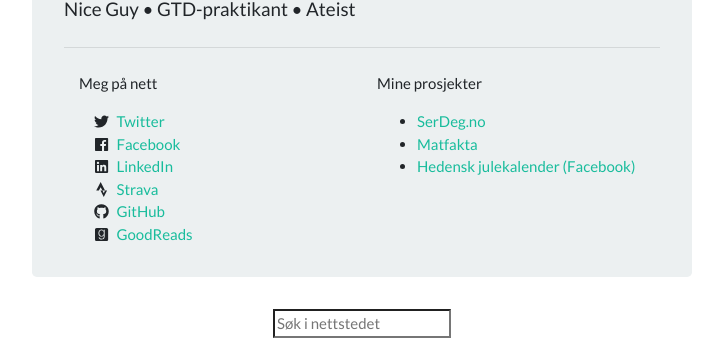
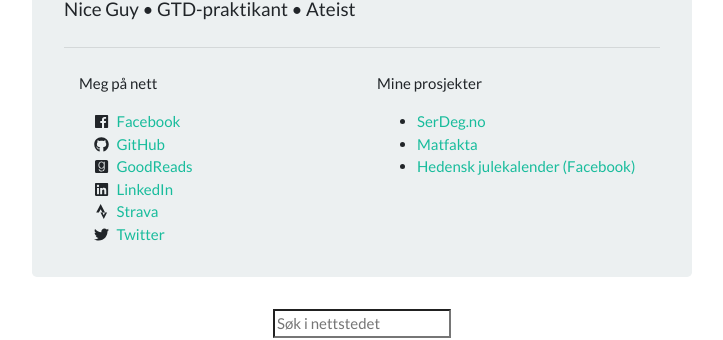
Before and after one commit to fuzzy76/fuzzy76.github.io, a Jekyll site: the page built from README.md, in a window 1280 px wide. Shown: the part 302-642 px from the top of the page, without its empty margins (278-1001 px from the left). Built offline with Jekyll 4.4.1, drawn with Linux system fonts in a browser that asks for light colours; nearby versions of some CDN libraries; our own code applies the rules of GitHub Pages for plain Markdown files.

Commit message:
Alphabetize 'about me' links

```diff
--- a/_layouts/home.html
+++ b/_layouts/home.html
@@ -10,12 +10,12 @@ layout: default
             <div class="col-sm-6">
                     <p>Meg på nett</p>
                     <ul class="fa-ul">
-                        <li><span class="fa-li"><i class="fab fa-twitter"></i></span><a href="https://twitter.com/fuzzy76">Twitter</a></li>
                         <li><span class="fa-li"><i class="fab fa-facebook"></i></span><a href="https://www.facebook.com/fuzzy76">Facebook</a></li>
+                        <li><span class="fa-li"><i class="fab fa-github"></i></span><a href="https://github.com/fuzzy76">GitHub</a></li>
+                        <li><span class="fa-li"><i class="fab fa-goodreads"></i></span><a href="https://www.goodreads.com/user/show/70089200-h-vard-pedersen">GoodReads</a></li>
                         <li><span class="fa-li"><i class="fab fa-linkedin"></i></span><a href="https://www.linkedin.com/in/haavardp/">LinkedIn</a></li>
                         <li><span class="fa-li"><i class="fab fa-strava"></i></span><a href="https://www.strava.com/athletes/6902791">Strava</a></li>
-                        <li><span class="fa-li"><i class="fab fa-github"></i></span><a href="https://github.com/fuzzy76">GitHub</a></li>
-                        <li><span class="fa-li"><i class="fab fa-goodreads"></i></span><a href="https://www.goodreads.com/user/show/70089200-h-vard-pedersen">GoodReads</a></li>
+                        <li><span class="fa-li"><i class="fab fa-twitter"></i></span><a href="https://twitter.com/fuzzy76">Twitter</a></li>
                     </ul>
             </div>
             <div class="col-sm-6">
```
